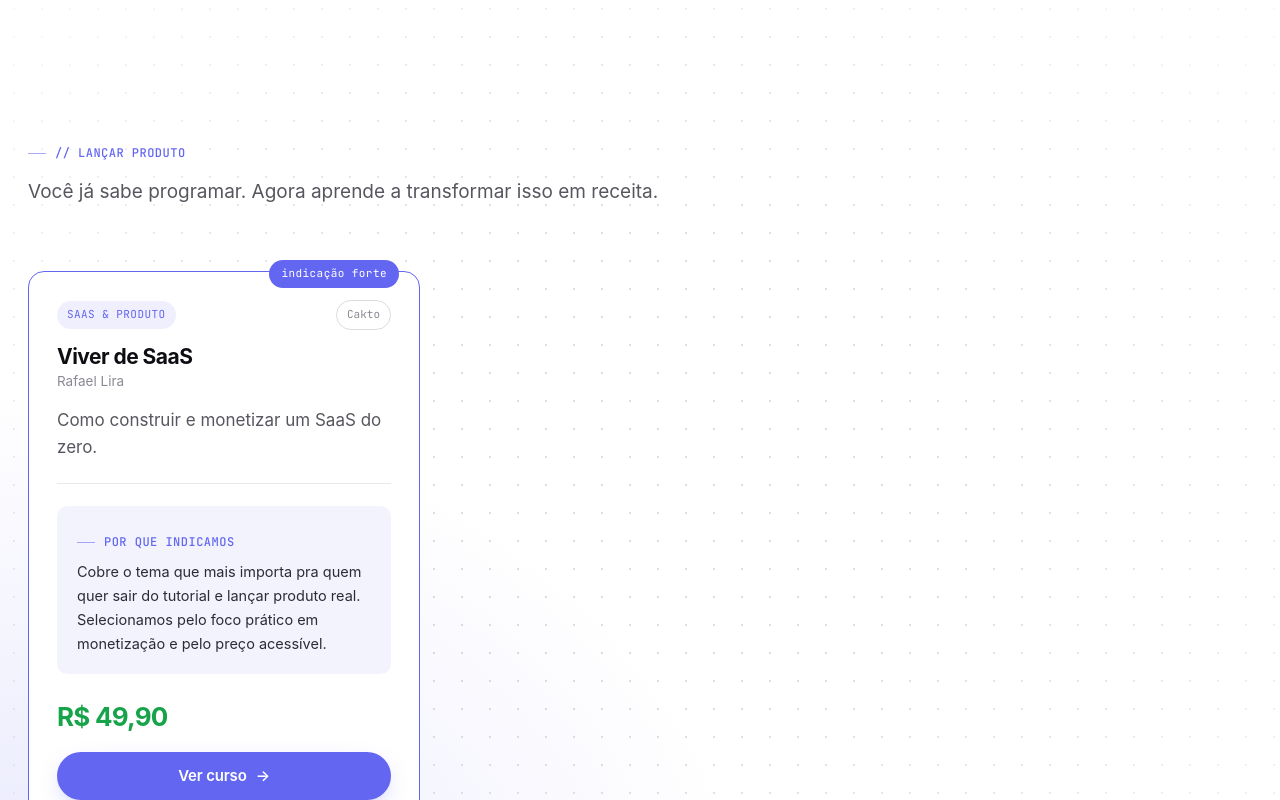
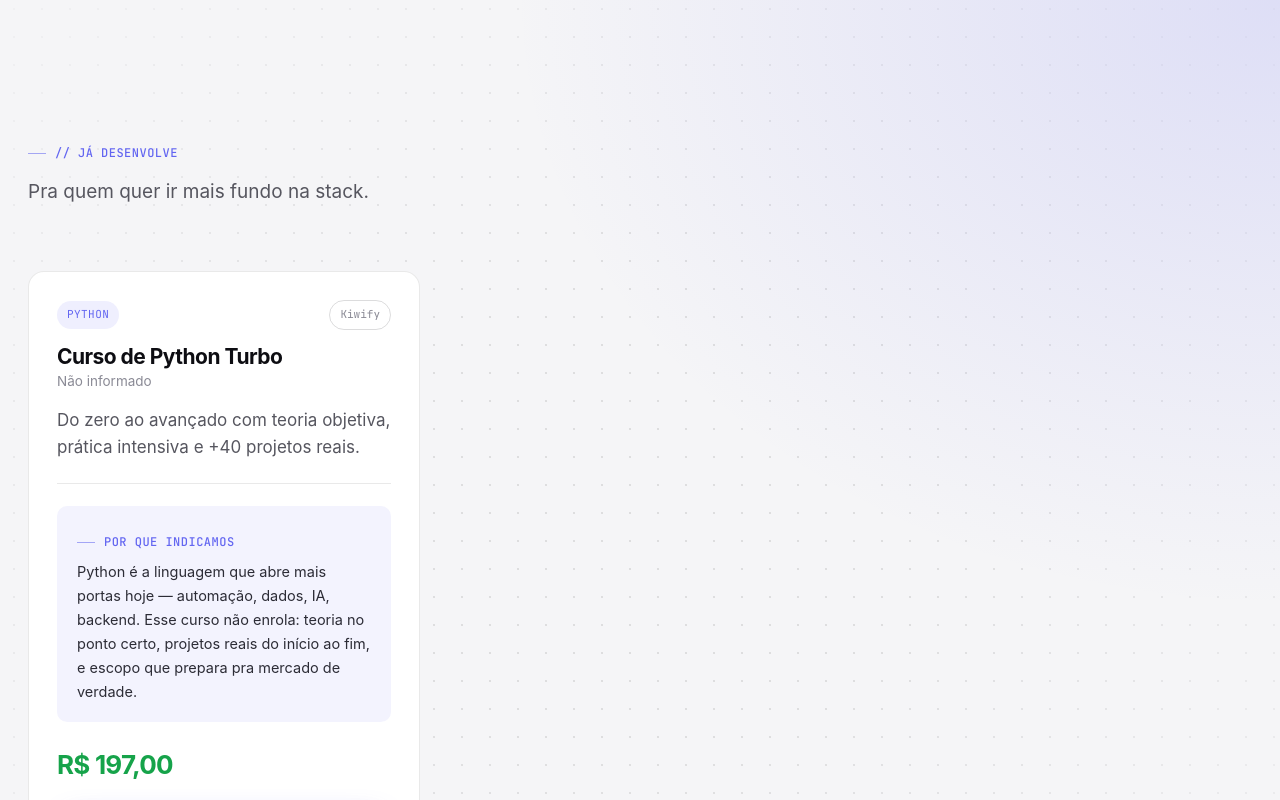
Before and after one commit to salusromelo-prog/DevBase-Site, a Next.js app: page /cursos in a window 1280 px wide. Shown: the part 1800-2600 px from the top of the page. Built offline with nearby package versions, Linux system fonts and the light colour scheme; a web font is replaced by a local one.

Commit message:
fix(cursos): remove curso Viver de SaaS e secao lancar produto

```diff
--- a/app/cursos/page.tsx
+++ b/app/cursos/page.tsx
@@ -72,21 +72,6 @@ export default function Cursos() {
           </Reveal>
           <div className="cursos-grid" data-depth-stagger>
             {cursos.filter(c => c.secao === 'iniciante').map((curso, i) => (
-              <CursoCard key={curso.slug} curso={curso} delay={i * 60} />
-            ))}
-          </div>
-        </div>
-      </SectionShell>
-
-      {/* ===== LANÇAR PRODUTO ===== */}
-      <SectionShell rail="produto" bleed="bl">
-        <div className="wrap wrap-wide">
-          <Reveal className="sec-head">
-            <span className="eyebrow">// lançar produto</span>
-            <p>Você já sabe programar. Agora aprende a transformar isso em receita.</p>
-          </Reveal>
-          <div className="cursos-grid" data-depth-stagger>
-            {cursos.filter(c => c.secao === 'produto').map((curso, i) => (
               <CursoCard key={curso.slug} curso={curso} delay={i * 60} />
             ))}
           </div>
--- a/data/cursos.ts
+++ b/data/cursos.ts
@@ -27,19 +27,6 @@ export const cursos: CursoIndicado[] = [
     destaque: false,
   },
   {
-    slug: 'viver-de-saas',
-    nome: 'Viver de SaaS',
-    autor: 'Rafael Lira',
-    tema: 'SaaS & Produto',
-    secao: 'produto',
-    descricaoCurta: 'Como construir e monetizar um SaaS do zero.',
-    porQueIndicamos: 'Cobre o tema que mais importa pra quem quer sair do tutorial e lançar produto real. Selecionamos pelo foco prático em monetização e pelo preço acessível.',
-    preco: 'R$ 49,90',
-    linkAfiliado: 'https://pay.cakto.com.br/5',
-    plataforma: 'Cakto',
-    destaque: true,
-  },
-  {
     slug: 'python-turbo',
     nome: 'Curso de Python Turbo',
     autor: 'Não informado',
```
